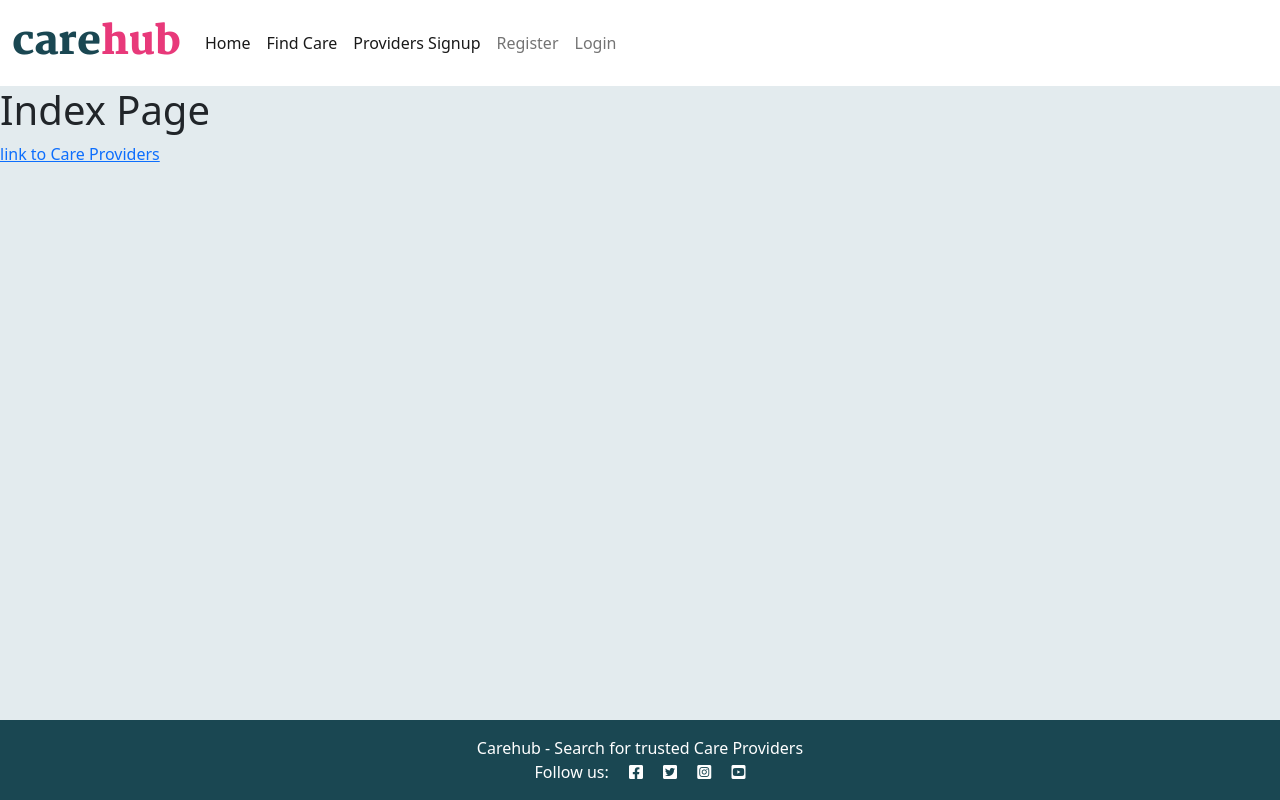
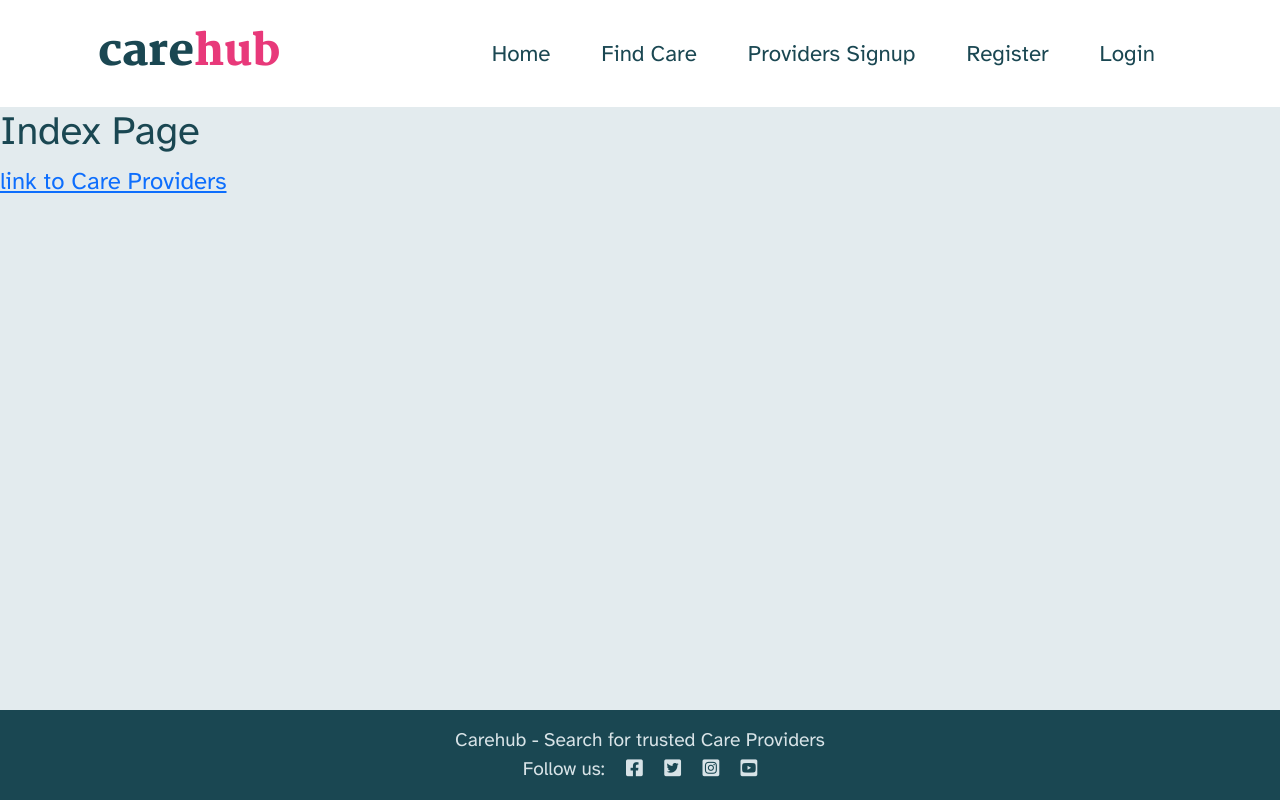
Before and after one commit to RozWelch/CareHub-Project4-2023, a Django app: page / in a window 1280 px wide. Run offline with Django 3.2, Linux system fonts and the light colour scheme; some web fonts are replaced.

Commit message:
Add styling to base page logo, navigation and footer

```diff
--- a/static/css/style.css
+++ b/static/css/style.css
@@ -1,12 +1,21 @@
+/* Google Fonts */
+@import url('https://fonts.googleapis.com/css2?family=Atkinson+Hyperlegible:wght@400;700&family=Martel:wght@900&display=swap');
+
+/* Main Section */
 body {
     background-color: #e3ebee;
+    font-family: 'Atkinson Hyperlegible', sans-serif;
+    font-weight: 400;
+    font-size: 1.5rem;
+    color: #1a4752;
 }
 
 .brand {
     font-family: 'Martel', serif;
-    font-size: 2.5rem;
+    font-size: 2.7rem;
     font-weight: 900;
     color: #1a4752;
+    padding: 1rem 1rem;
 }
 
 #pinklogo {
@@ -17,14 +26,27 @@ body {
     background-color: #fff;
 }
 
-.dark-bg {
-    background-color: #1a4752;
-}
-
 .main-bg {
     background-color: #e3ebee;
 }
 
+/* Navigation */
+.navbar {
+    padding: 1rem 1rem;
+}
+
+.navbar ul a {
+    color: #1a4752 !important;
+    font-size: 1.4rem;
+    margin-right: 35px;
+}
+
+.navbar ul a:hover {
+    color: #e8397a !important;
+}
+
+
+/* List view */
 .card {
     border: none;
     background-color: transparent;
@@ -136,3 +158,18 @@ body {
     background: transparent;
     border: none;
 }
+
+/* Footer */
+.footer {
+    background-color: #1a4752;
+    font-size: 1.2rem;
+    color: #d8e3e7
+}
+
+.social-icon {
+    color: #d8e3e7
+}
+
+.social-icon:hover {
+    color: #00aab2; ;
+}
--- a/templates/base.html
+++ b/templates/base.html
@@ -26,14 +26,14 @@
     <!-- Navigation -->
 
     <nav class="navbar navbar-expand-lg navbar-light bg-white">
-        <div class="container-fluid">
+        <div class="container">
             <a class="navbar-brand" href="{% url 'home' %}"><span class="brand">care<span id="pinklogo">hub</span></span></a>
         <button class="navbar-toggler" type="button" data-bs-toggle="collapse" data-bs-target="#navbarText"
             aria-controls="navbarText" aria-expanded="false" aria-label="Toggle navigation">
             <span class="navbar-toggler-icon"></span>
         </button>
-            <div class="collapse navbar-collapse" id="navbarText">
-                <ul class="navbar-nav me-auto mb-2 mb-lg-0">
+            <div class="collapse navbar-collapse justify-content-end" id="navbarText">
+                <ul class="navbar-nav mb-2 mb-lg-0">
                     <li class="nav-item">
                         <a class="nav-link active" aria-current="page" href="{% url 'home' %}">Home</a>
                     </li>
@@ -79,13 +79,15 @@
     </main>
 
     <!-- Footer -->
-    <footer class="footer mt-auto py-3 dark-bg">
-        <p class="m-0 text-center text-white">Carehub - Search for trusted Care Providers</p>
-        <p class="m-0 text-center text-white">Follow us: <i class="fab fa-facebook-square ms-3"></i>
-            <i class="fab fa-twitter-square ms-3"></i>
-            <i class="fab fa-instagram-square ms-3"></i>
-            <i class="fab fa-youtube-square ms-3"></i></p>
+    <footer class="footer mt-auto py-3 footer">
+        <p class="footer m-0 text-center">Carehub - Search for trusted Care Providers</p>
+        <p class="footer m-0 text-center">Follow us: <i class="social-icon fab fa-facebook-square ms-3"></i>
+            <i class="social-icon fab fa-twitter-square ms-3"></i>
+            <i class="social-icon fab fa-instagram-square ms-3"></i>
+            <i class="social-icon fab fa-youtube-square ms-3"></i></p>
     </footer>
+
+    <!-- Script to fade messages - taken from Code Institute 'I Think Therefore I Blog' walkthrough -->
     <script>
         setTimeout(function () {
             let messages = document.getElementById('msg');
```
